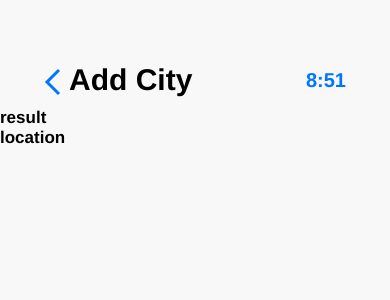
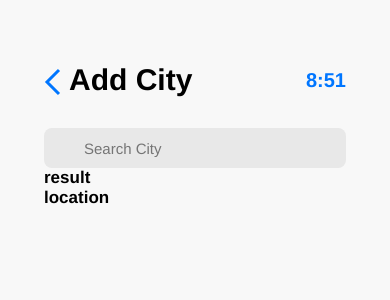
Before and after one commit to semal17/weather, a React (Create React App) app: page /adds in a window 390 px wide. Shown: the top 300 px of the page. Built offline with nearby package versions, Linux system fonts and the light colour scheme.

Commit message:
add new search panel

```diff
--- a/public/index.html
+++ b/public/index.html
@@ -3,25 +3,10 @@
   <head>
     <meta charset="utf-8" />
     <meta name="viewport" content="width=device-width, initial-scale=1" />
-    <meta name="theme-color" content="#000000" />
-    <meta
-      name="description"
-      content="Web site created using create-react-app"
-    />
     <title>Weather</title>
   </head>
   <body>
     <noscript>You need to enable JavaScript to run this app.</noscript>
     <div id="root"></div>
-    <!--
-      This HTML file is a template.
-      If you open it directly in the browser, you will see an empty page.
-
-      You can add webfonts, meta tags, or analytics to this file.
-      The build step will place the bundled scripts into the <body> tag.
-
-      To begin the development, run `npm start` or `yarn start`.
-      To create a production bundle, use `npm run build` or `yarn build`.
-    -->
   </body>
 </html>
--- a/src/components/Header/Header.js
+++ b/src/components/Header/Header.js
@@ -6,6 +6,7 @@ import Search from '../Search/Search';
 
 
 function Header(props) {
+    const search = 'search';
     return (
         <header className="header container">
             <div className="header__wrapper">
@@ -14,7 +15,7 @@ function Header(props) {
                     <img className="header-logo__img" src={logo} alt="" />
                     <p className={props.style}>{props.text}</p>
                 </div>
-                <Search />
+                <Search classSearch={search}/>
             </div>
             <div className={props.isHiddenDay}>
                 <div className="header-day__text-wrapper">
--- a/src/components/Search/Search.css
+++ b/src/components/Search/Search.css
@@ -1,4 +1,4 @@
-.header__search {
+.search {
     width: 300px;
     height: 32px;
     font-size: 10px;
@@ -7,11 +7,24 @@
     background: #E8E8E8;
     border-radius: 8px;
     padding-left: 40px;
+}
 
+.search--mobile {
+    width: 100%;
+    height: 40px;
+    margin-top: 20px;
+    font-size: 15px;
+    line-height: 18px;
+}
+
+@media (min-width: 626px) {
+    .search--mobile {
+        display: none;
+    }
 }
 
 @media (min-width: 1382px) {
-    .header__search {
+    .search {
         width: 540px;
         height: 70px;
         font-size: 22px;
--- a/src/components/Search/Search.js
+++ b/src/components/Search/Search.js
@@ -1,9 +1,9 @@
 import './Search.css';
 
 
-function Search() {
+function Search(props) {
     return (
-        <input className="header__search" type="search" placeholder="Search City"></input>
+        <input className={props.classSearch} type="search" placeholder="Search City"></input>
     );
 }
 
--- a/src/pages/Adds/Adds.js
+++ b/src/pages/Adds/Adds.js
@@ -7,6 +7,7 @@ import Result from '../../components/Result/Result';
 import Location from '../../components/Location/Location';
 import Footer from '../../components/Footer/Footer';
 import TimeNow from '../../components/TimeNow/TimeNow';
+import Search from '../../components/Search/Search';
 
 
 
@@ -24,6 +25,7 @@ function Adds() {
   const styleText = 'header-logo__text header-logo__text--size';
   const headerTitle = 'Add City';
   const timeClass = 'time-now';
+  const search = 'search search--mobile';
   const timeNow = <TimeNow displayNone={timeClass} />;
   const addCity = <div className="footer-city">
     <svg className="footer-city__img" width="27" height="27" viewBox="0 0 27 27" fill="none" xmlns="http://www.w3.org/2000/svg">
@@ -44,8 +46,11 @@ function Adds() {
   return (
     <>
       <Header arrow={arrowHeader} isHiddenDay={hiddenDay} text={logoText} style={styleText} headerText={headerTitle} adds={timeNow} />
+      <main className="container">
+      <Search classSearch={search}/>
       <Result />
       <Location />
+      </main>
       <Footer isHiddenOnMobile={hiddenOnMobile} city={addCity} time={timeNow} />
     </>
   );
--- a/src/pages/Main/Main.js
+++ b/src/pages/Main/Main.js
@@ -23,8 +23,6 @@ function Main() {
   </svg>
 </Link>;
 
-
-
   return (
     <>
       <Header isHiddenDay={hiddenDay} text={logoText} style={styleText} headerText={headerTitle} adds={headerAdds}/>
```
